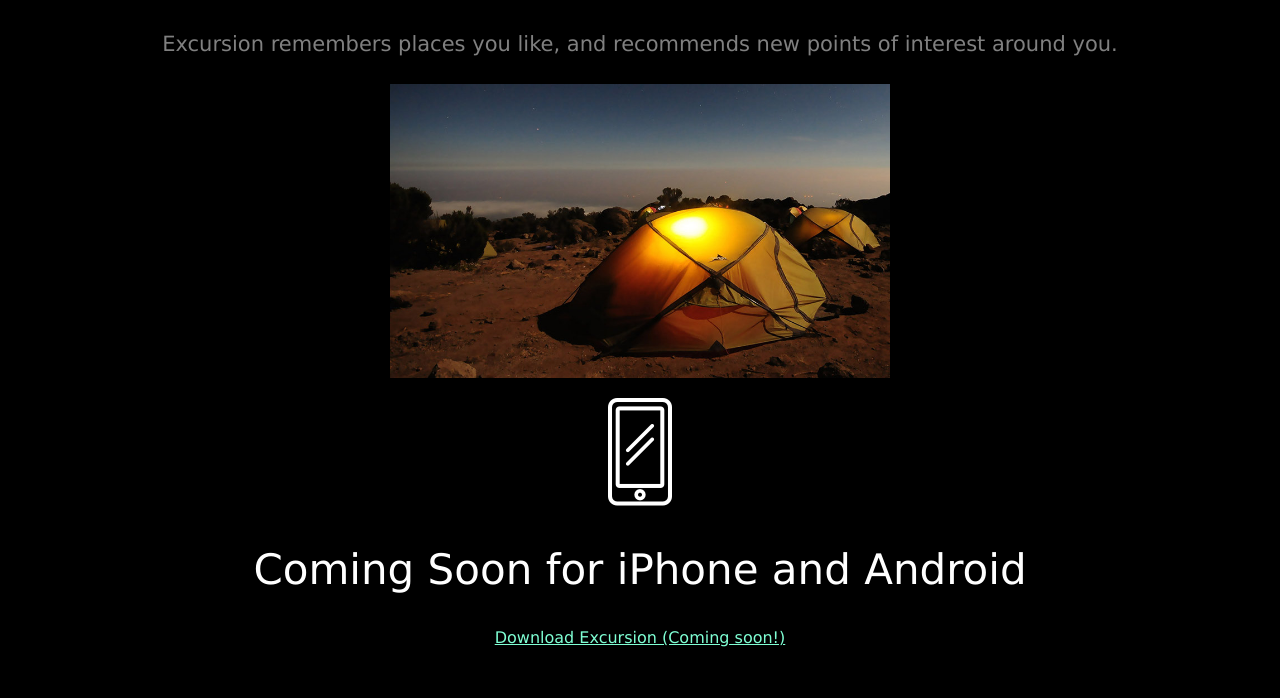
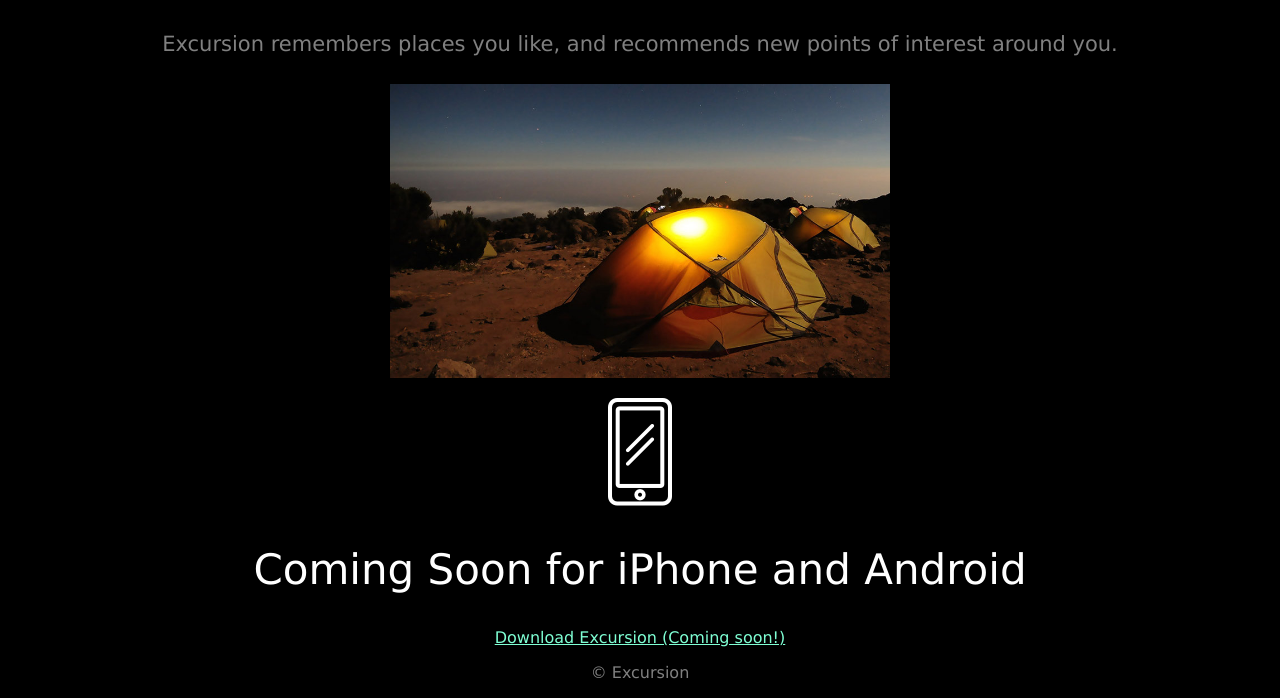
Before and after one commit to 1aur3nm/Excursion, a plain HTML site: page index.html in a window 1280 px wide. Shown: the part 401-1099 px from the top of the page. Drawn offline with Linux system fonts and the light colour scheme.

Commit message:
Update style.css
added style to footer

```diff
--- a/Resources/CSS/style.css
+++ b/Resources/CSS/style.css
@@ -21,6 +21,9 @@ h4 {
   color: grey;
 }
 
+p {
+  color: gray;
+}
 .header--h1 {
   color: white;
   font-weight: normal;
```
